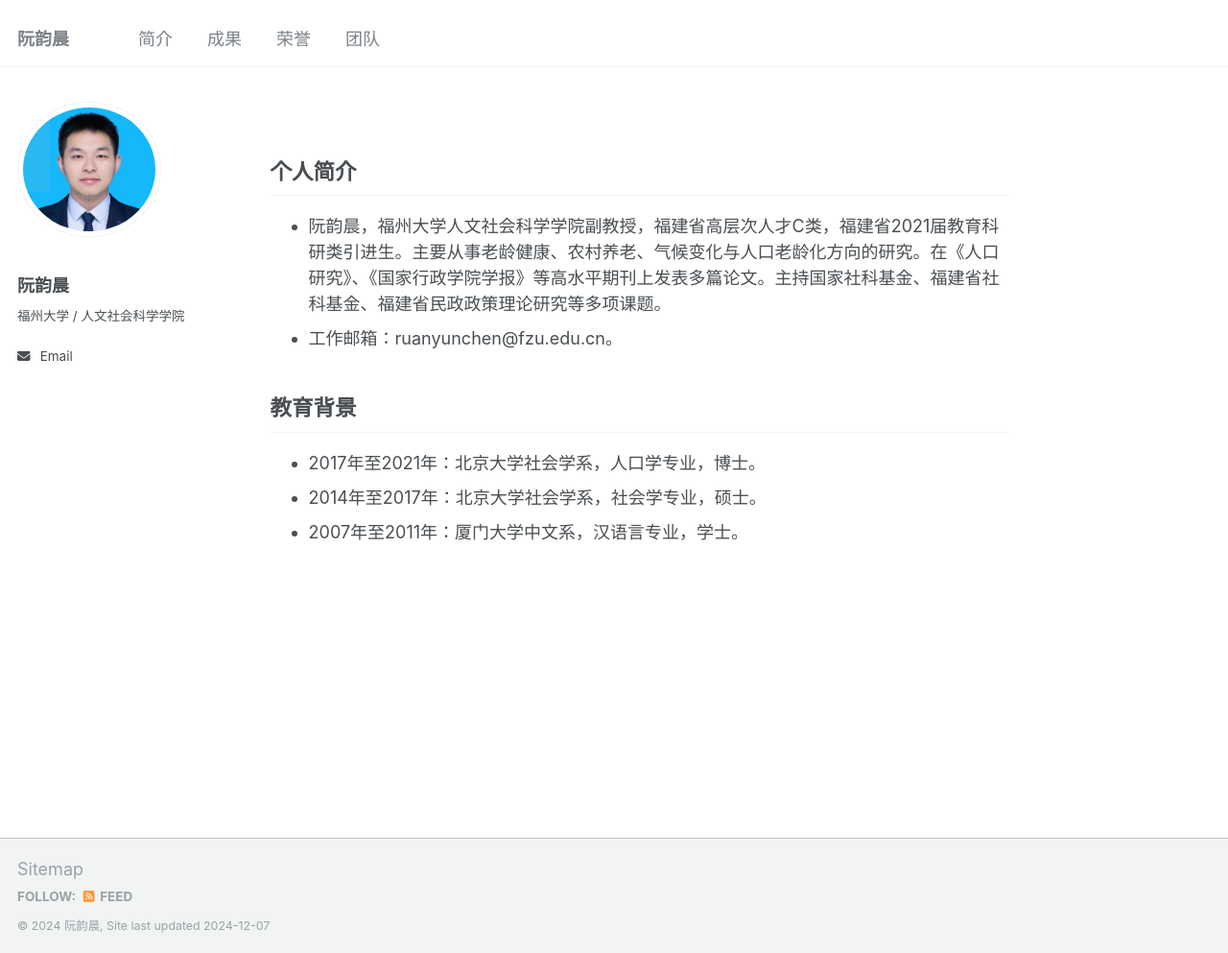
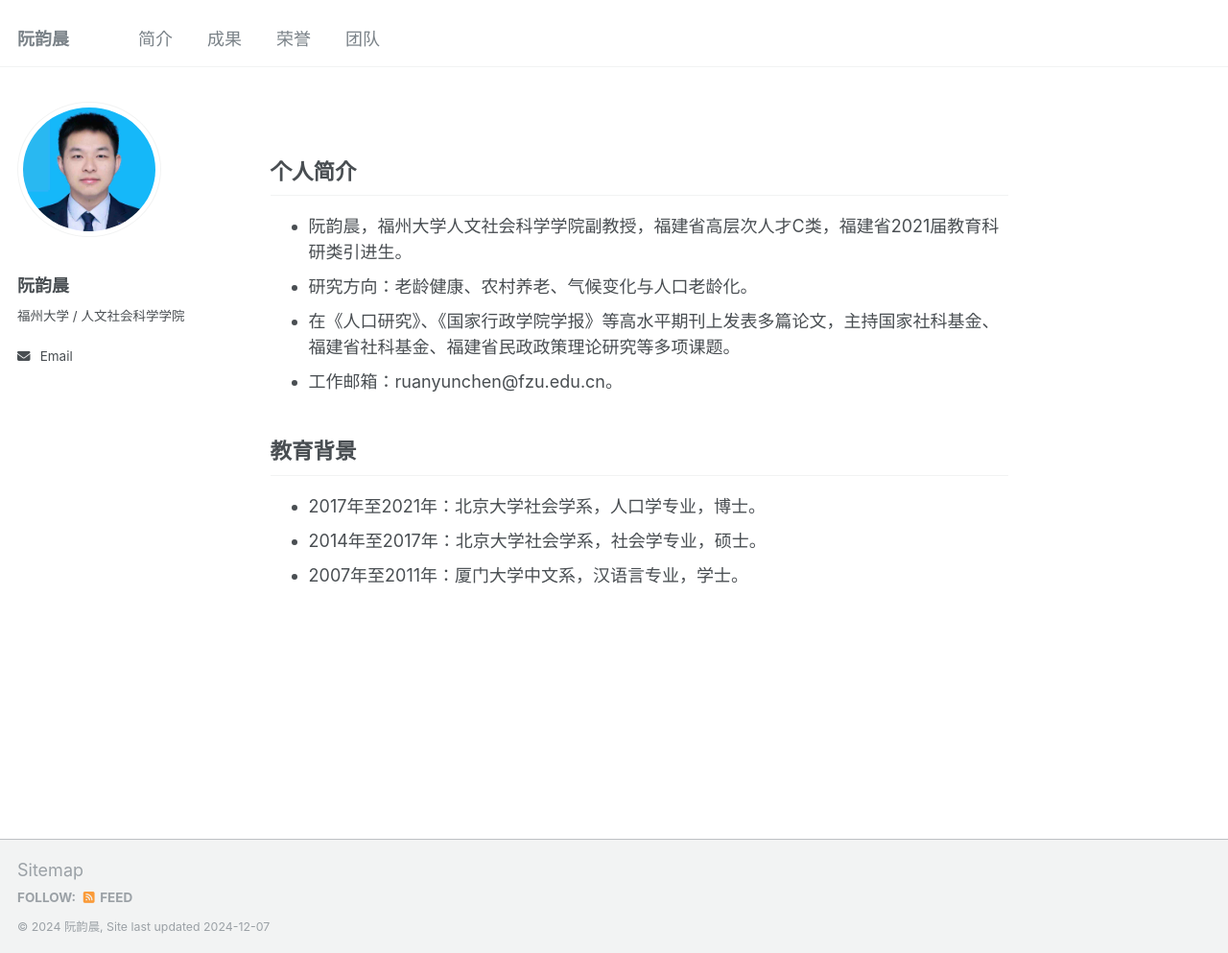
Before and after one commit to RuanYunchen/RuanYunchen.github.io, a Jekyll site: the page built from _pages/about.md, in a window 1280 px wide and 993 px high. Shown: the whole window at 96% size. Built offline with Jekyll 4.4.1, drawn with Linux system fonts in a browser that asks for light colours.

Commit message:
Update about.md

```diff
--- a/_pages/about.md
+++ b/_pages/about.md
@@ -8,7 +8,9 @@ redirect_from:
 ---
 
 ## 个人简介
-- 阮韵晨，福州大学人文社会科学学院副教授，福建省高层次人才C类，福建省2021届教育科研类引进生。主要从事老龄健康、农村养老、气候变化与人口老龄化方向的研究。在《人口研究》、《国家行政学院学报》等高水平期刊上发表多篇论文。主持国家社科基金、福建省社科基金、福建省民政政策理论研究等多项课题。
+- 阮韵晨，福州大学人文社会科学学院副教授，福建省高层次人才C类，福建省2021届教育科研类引进生。
+- 研究方向：老龄健康、农村养老、气候变化与人口老龄化。
+- 在《人口研究》、《国家行政学院学报》等高水平期刊上发表多篇论文，主持国家社科基金、福建省社科基金、福建省民政政策理论研究等多项课题。
 - 工作邮箱：ruanyunchen@fzu.edu.cn。
 
 ## 教育背景
```
